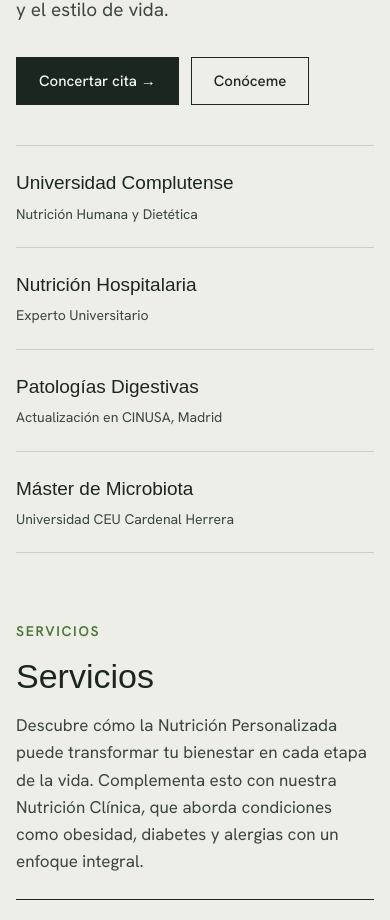
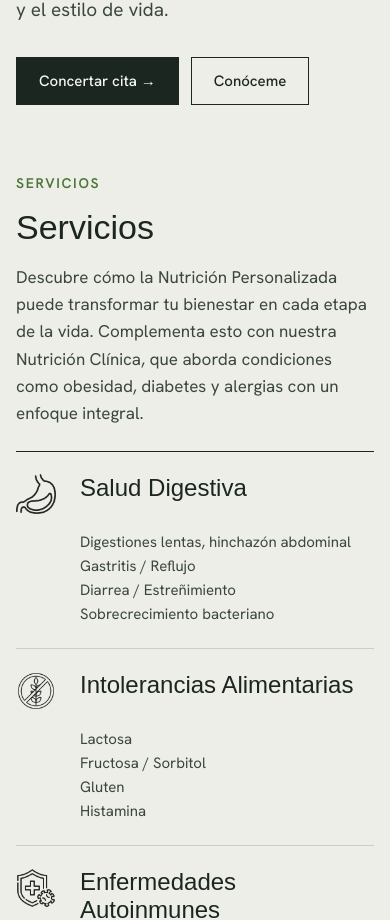
Before and after one commit to aridanemartin/roshni-nutricion-web, a Next.js app: page / in a window 390 px wide. Shown: the part 909-1829 px from the top of the page. Built offline with nearby package versions, Linux system fonts and the light colour scheme; a web font is replaced by a local one.

Commit message:
Remove credentials list from home page
Drop the Credentials component and its content, along with the section that rendered it on the landing page.

```diff
--- a/src/_components/Credentials/Credentials.module.css
+++ /dev/null
@@ -1,59 +0,0 @@
-.credentials {
-  display: grid;
-  grid-template-columns: repeat(4, 1fr);
-  margin: clamp(40px, 6vw, 72px) 0 0;
-  padding: 0;
-  border-block: 1px solid var(--line);
-  list-style: none;
-}
-
-.credentials li {
-  padding: 22px 20px 22px 0;
-  color: var(--body);
-  font-size: 14px;
-}
-
-.credentials li + li {
-  padding-left: 20px;
-  border-left: 1px solid var(--line);
-}
-
-.credentials b {
-  display: block;
-  margin-bottom: 4px;
-  color: var(--ink);
-  font-family: var(--font-display);
-  font-size: 19px;
-  font-weight: 400;
-}
-
-@media (max-width: 860px) {
-  .credentials {
-    grid-template-columns: 1fr 1fr;
-  }
-
-  .credentials li:nth-child(3) {
-    padding-left: 0;
-    border-left: 0;
-  }
-
-  .credentials li:nth-child(n + 3) {
-    border-top: 1px solid var(--line);
-  }
-}
-
-@media (max-width: 480px) {
-  .credentials {
-    grid-template-columns: 1fr;
-  }
-
-  .credentials li,
-  .credentials li + li {
-    padding-left: 0;
-    border-left: 0;
-  }
-
-  .credentials li + li {
-    border-top: 1px solid var(--line);
-  }
-}
--- a/src/_components/Credentials/Credentials.tsx
+++ /dev/null
@@ -1,15 +0,0 @@
-import { CREDENTIALS } from '@/content/site'
-import styles from '@components/Credentials/Credentials.module.css'
-
-export default function Credentials() {
-  return (
-    <ul className={styles.credentials}>
-      {CREDENTIALS.map(({ detail, title }) => (
-        <li key={title}>
-          <b>{title}</b>
-          {detail}
-        </li>
-      ))}
-    </ul>
-  )
-}
--- a/src/app/(site)/page.tsx
+++ b/src/app/(site)/page.tsx
@@ -3,7 +3,6 @@ import heroPicture from '@assets/pictures/personal/roshniVertical.webp'
 import { BOOKING_INTRO, POSTS, ROUTES } from '@/content/site'
 import { Button } from '@components/Button/Button'
 import ClinicList from '@components/ClinicList/ClinicList'
-import Credentials from '@components/Credentials/Credentials'
 import PostCard from '@components/PostCard/PostCard'
 import ServicesIndex from '@components/ServicesIndex/ServicesIndex'
 import styles from '@/app/(site)/home.module.css'
@@ -44,7 +43,6 @@ export default function Home() {
             <figcaption>Roshni Peswani · Dietista-Nutricionista</figcaption>
           </figure>
         </section>
-        <Credentials />
       </div>
 
       <section className="section" id="servicios">
--- a/src/content/site.ts
+++ b/src/content/site.ts
@@ -81,19 +81,6 @@ export const CLINICS: Clinic[] = [
     ],
     name: 'Cime',
     phones: [{ href: 'tel:+34928091419', label: '928 091 419' }],
-  },
-]
-
-export const CREDENTIALS = [
-  { detail: 'Nutrición Humana y Dietética', title: 'Universidad Complutense' },
-  { detail: 'Experto Universitario', title: 'Nutrición Hospitalaria' },
-  {
-    detail: 'Actualización en CINUSA, Madrid',
-    title: 'Patologías Digestivas',
-  },
-  {
-    detail: 'Universidad CEU Cardenal Herrera',
-    title: 'Máster de Microbiota',
   },
 ]
 
```
